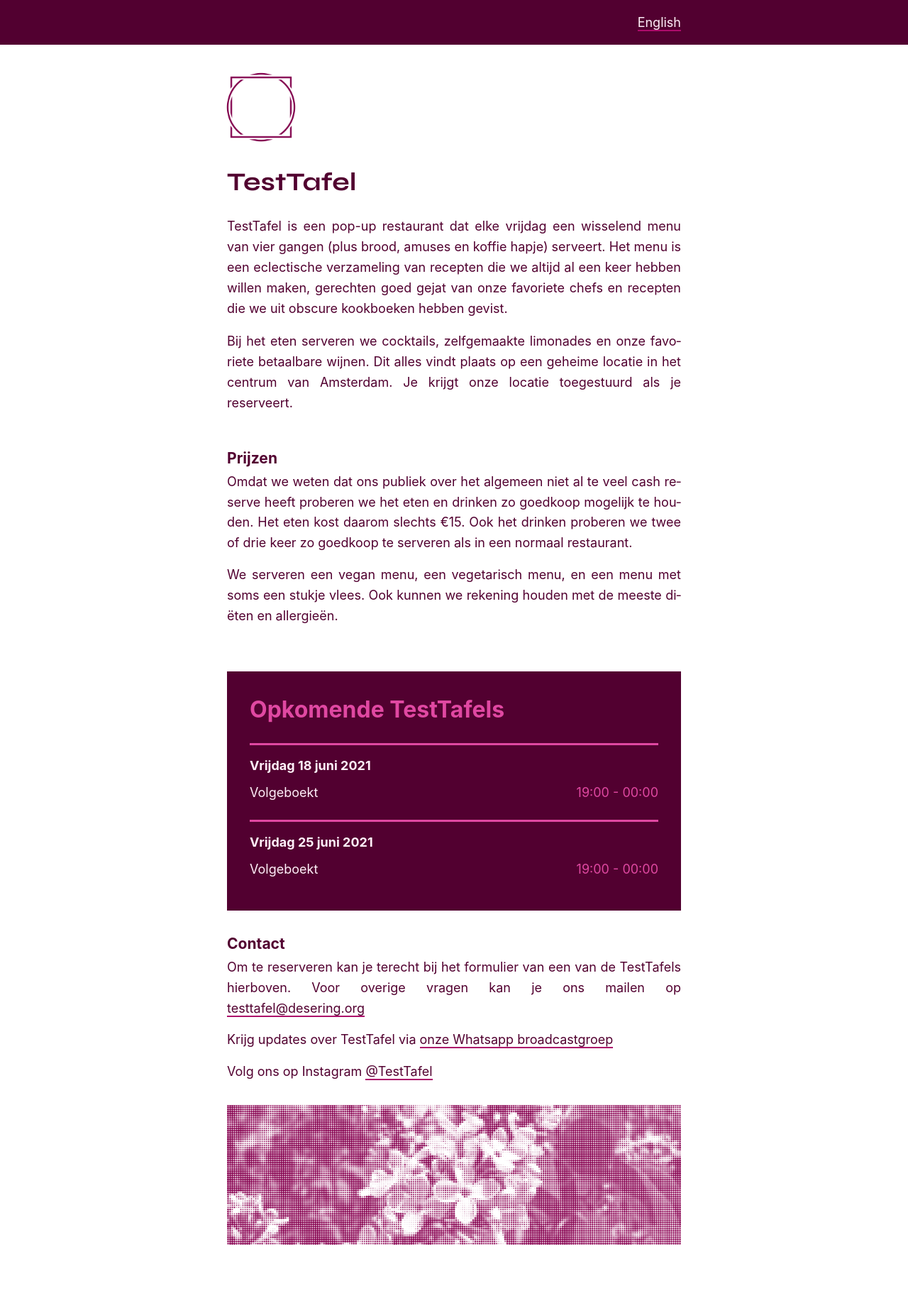
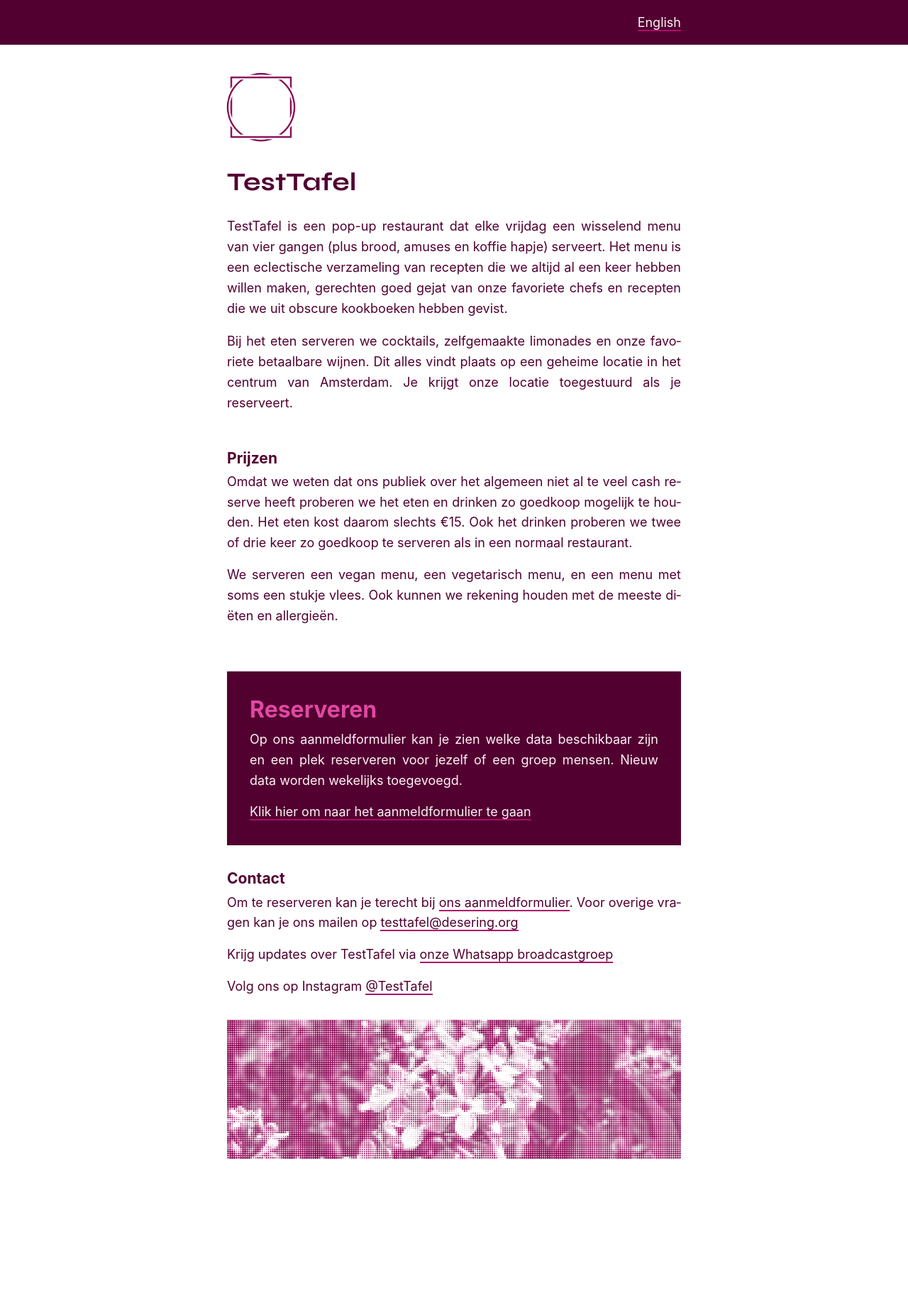
Before and after one commit to decoalitie/desering.org, a Jekyll site: the page built from testtafel.md, in a window 1280 px wide. Shown: the whole page at 71% size. Built offline with Jekyll 4.4.1, drawn with Linux system fonts in a browser that asks for light colours; some web fonts are replaced; after the commit the page ends 1729 px from its top, so only the background shows below that.

Commit message:
Update to use single reservation form

```diff
--- a/_data/events.yml
+++ /dev/null
@@ -1,8 +0,0 @@
-- date: '2021-06-18'
-  time: '19:00 - 00:00'
-  description-nl: Volgeboekt
-  description-en: Fully booked
-- date: '2021-06-25'
-  time: '19:00 - 00:00'
-  description-nl: Volgeboekt
-  description-en: Fully booked
--- a/css/style.css
+++ b/css/style.css
@@ -465,6 +465,20 @@ html.landing body {
 	margin: 0;
 }
 
+.purple-box {
+	background: var(--purple-dark);
+	color: var(--purple-white);
+	padding: 2rem 2rem;
+	margin-top: 3rem;
+}
+
+.purple-box h3 {
+	color: var(--purple-light);
+	font-size: 2rem;
+	font-weight: bold;
+	margin-top: 0;
+}
+
 @media only screen and (max-width: 62rem) {
 	.landing .logo {
 		flex: 0 1 6rem;
--- a/testtafel.md
+++ b/testtafel.md
@@ -37,42 +37,16 @@ translation: testtafel
 
 <div class="row">
 	<div class="container">
-		<div class="agenda">
-			<h3>Opkomende TestTafels</h3>
+		<div class="purple-box">
+			<h3>Reserveren</h3>
 
-			{% for event in site.data.events %}
+			<p>
+				Op ons aanmeldformulier kan je zien welke data beschikbaar zijn en een plek reserveren voor jezelf of een groep mensen. Nieuw data worden wekelijks toegevoegd.
+			</p>
 
-				{% unless prev.date == event.date %}
-
-					{% assign weekday = event.date | date: "%u" | minus: 1 %}
-					{% assign day = event.date | date: "%e" %}
-					{% assign month = event.date | date: "%-m" | minus: 1 %}
-					{% assign year = event.date | date: "%Y" %}
-
-					<h4>{{ site.data.i18n.weekdays-nl[weekday] | capitalize }} {{ day }} {{ site.data.i18n.months-nl[month] }} {{ year }}</h4>
-
-				{% endunless %}
-
-				<div class="event">
-					<span class="event-desc">
-						{{ event.description-nl }}
-						{% if event.xr %}
-							<a href="https://extinctionrebellion.nl">(Extinction Rebellion)</a>
-						{% endif %}
-						{% if event.signup-nl %}
-							<a href="{{event.signup-nl}}" target="_blank">Reserveren</a>
-						{% endif %}
-					</span>
-					<span class="event-details">
-						{% if event.fb-url %}
-						<a class="event-fb" href="{{ event.fb-url }}"></a>
-						{% endif %}
-						<span class="event-time">{{ event.time }}</span>
-					</span>
-				</div>
-
-			{% assign prev = event %}
-			{% endfor %}
+			<a href="https://forms.gle/NuRewrZuxN4f1ZJd8" target="_blank">
+				Klik hier om naar het aanmeldformulier te gaan
+			</a>
 
 		</div>
 
@@ -85,7 +59,7 @@ translation: testtafel
 		<h3>Contact</h3>
 
 		<p>
-      Om te reserveren kan je terecht bij het formulier van een van de TestTafels hierboven. Voor overige vragen kan je ons mailen op <a href="mailto:testtafel@desering.org">testtafel@desering.org</a>
+      Om te reserveren kan je terecht bij <a href="https://forms.gle/NuRewrZuxN4f1ZJd8" target="_blank">ons aanmeldformulier</a>. Voor overige vragen kan je ons mailen op <a href="mailto:testtafel@desering.org">testtafel@desering.org</a>
     </p>
 
     <p>
```
Also changed, not shown: en/testtafel.md (+11 -28 lines).
